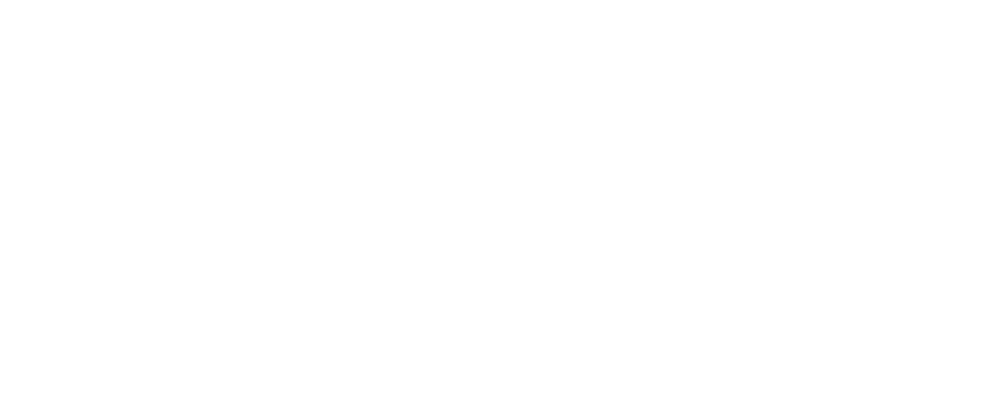
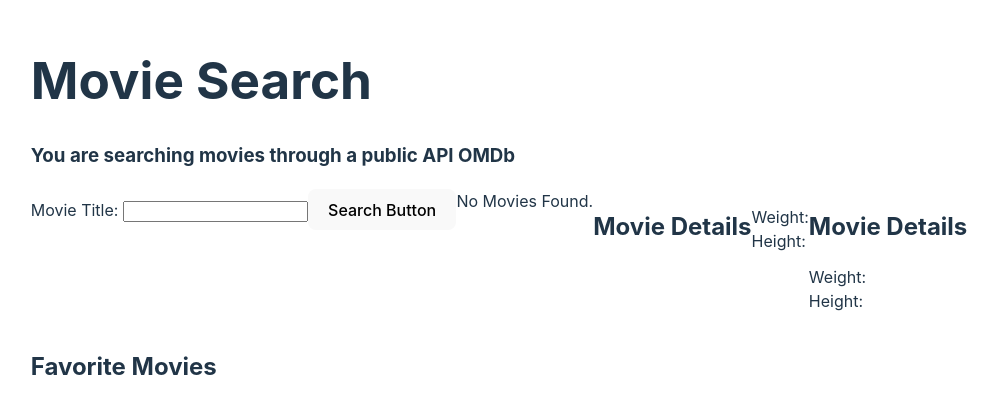
Before and after one commit to krynite/Proj-2-MovieListings, a React (Vite) app: page /SearchedMovies/1 in a window 1280 px wide. Before the commit this address had no page. Shown: the part 189-602 px from the top of the page, without its empty margins (141-1139 px from the left). Built offline with nearby package versions, Linux system fonts and the light colour scheme.

Commit message:
Displayed Movies, Routing issues

```diff
--- a/src/App.jsx
+++ b/src/App.jsx
@@ -4,6 +4,7 @@
 import DisplayMovieList from "./components/DisplayMovieList";
 import {Route, Routes} from  'react-router'
 import FavList from "./components/FavList"
+import DisplayMovieDetail from "./pages/DisplayMovieDetail";
 
 
 const App = () => {
@@ -16,11 +17,13 @@
    <div className="mainDiv">
         <SearchMovie></SearchMovie>
         <section>
-          <h2>Search Results: </h2>
+          {/* <h2>Search Results: </h2> */}
           <Routes>
-            <Route path="SearchedMovies" element={<DisplayMovieList/>}/>
+            <Route path="/SearchedMovies" element={<DisplayMovieList/>}/>
+            <Route path="/SearchedMovies/:movieID" element={<DisplayMovieDetail/>}/>
           </Routes>
         </section>
+        <section></section>
     </div>
       <div>
         <h2>Favorite Movies </h2>
--- a/src/components/displayMovieList.jsx
+++ b/src/components/displayMovieList.jsx
@@ -1,7 +1,7 @@
-import getData from "../services/movieServices"
+// import getData from "../services/movieServices"
 
-import { useState } from "react"
-
+// import { useState } from "react"
+import { Link } from "react-router"
 
 
 const DisplayMovieList = ({movies}) =>{
@@ -19,16 +19,17 @@
         <>
           <div>
             {movies.map((movie)=>{
-              <div key={movie.imdbID}>
-                <ul className="rightList">
-                  <li>Title: {movie.Title}</li>
-                  <li>Year: {movie.Year}</li>
-                  <li>Type: {movie.Type}</li>
-                </ul>
+              return (
+              <div key={movie.imdbID}><Link to={`/SearchedMovies/${movie.imdbID}`}>
+                {/* <ul className="rightList"> */}
+                  <p>Title: {movie.Title}</p>
+                  <p>Year: {movie.Year}</p>
+                  <p>Type: {movie.Type}</p></Link> <br/>
               </div>
-
+              )
 
             })}
+            <button>Page 1</button>  <button>Next Page</button>
           </div>
         </>
 
--- a/src/components/searchMovies.jsx
+++ b/src/components/searchMovies.jsx
@@ -1,12 +1,13 @@
 import { useState } from "react"
 import getData from "../services/movieServices"
 import DisplayMovieList from "./DisplayMovieList"
+import DisplayMovieDetail from "../pages/DisplayMovieDetail"
 
 
 const SearchMovie = () => {
     const [inputData,setInputData] = useState({title:''})
     const [submitData, setSubmitData] = useState({title:''})
-    const [cachedData, setCachedData] = useState({})
+    const [cachedData, setCachedData] = useState([])
 
 
     const handleChange = ({target}) => {
@@ -39,6 +40,7 @@
                 <button type="submit">Search Button</button>
             </form>
             <DisplayMovieList movies={cachedData}/>
+            <DisplayMovieDetail movies={cachedData}/>
         </>
 
     )
--- /dev/null
+++ b/src/pages/DisplayMovieDetail.jsx
@@ -0,0 +1,24 @@
+import { useParams } from "react-router";
+
+
+
+const DisplayMovieDetail = (prop) => {
+    // console.log(prop)
+    const {movieID} = useParams();
+    console.log(`movieID:`, movieID)
+
+    return (
+        <>
+        <h2>Movie Details</h2>
+            <dl>
+                <dt>Weight:</dt>
+                <dd></dd>
+                <dt>Height:</dt>
+                <dd></dd>
+            </dl>
+        </>
+
+    )
+
+}
+export default DisplayMovieDetail
--- a/src/services/movieServices.js
+++ b/src/services/movieServices.js
@@ -10,9 +10,9 @@
 
 
 
-async function getData(searchTitle) {
+async function getData(searchTitle,numSearchPage = 1) {
 
-    const searchPage = "1"
+    const searchPage = numSearchPage.toString()
 
     const getUrl = `${url}apikey=${API_KEY}&s=${searchTitle}&page=${searchPage}`
 //   console.log(getUrl)
@@ -32,10 +32,4 @@
 
 }
 
-
-// getData();
-
-// export default {getData, getAllData}
-
-// getAllData()
 export default getData
```
